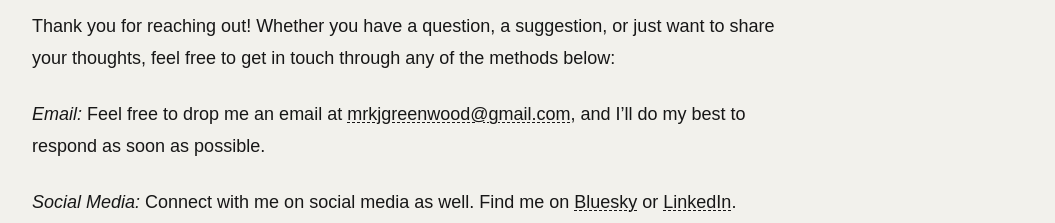
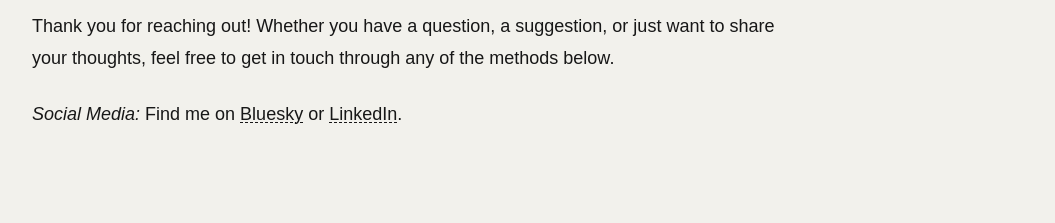
Before and after one commit to markgreenwood/markgreenwood.github.io, an Astro site: page /contact in a window 1280 px wide. Shown: the part 574-797 px from the top of the page, without its empty margins (224-1279 px from the left). Built offline with nearby package versions, Linux system fonts and the light colour scheme; Astro itself is replaced by a stand-in of ours; a web font is replaced by a local one.

Commit message:
Remove email

```diff
--- a/src/content/pages/contact.md
+++ b/src/content/pages/contact.md
@@ -7,10 +7,7 @@ seo:
 
 ![Mark in meeting](/Mark_in_meeting.jpg)
 
-Thank you for reaching out! Whether you have a question, a suggestion, or just want to share your thoughts, feel free to get in touch through any of the methods below:
-
-_Email:_
-Feel free to drop me an email at [mrkjgreenwood@gmail.com](mailto:example@example.com), and I'll do my best to respond as soon as possible.
+Thank you for reaching out! Whether you have a question, a suggestion, or just want to share your thoughts, feel free to get in touch through any of the methods below.
 
 _Social Media:_
-Connect with me on social media as well. Find me on [Bluesky](https://bsky.app/markgreenwood-pdx.bsky.social/) or [LinkedIn](https://linkedin.com/in/markjgreenwood/).
+Find me on [Bluesky](https://bsky.app/markgreenwood-pdx.bsky.social/) or [LinkedIn](https://linkedin.com/in/markjgreenwood/).
```
